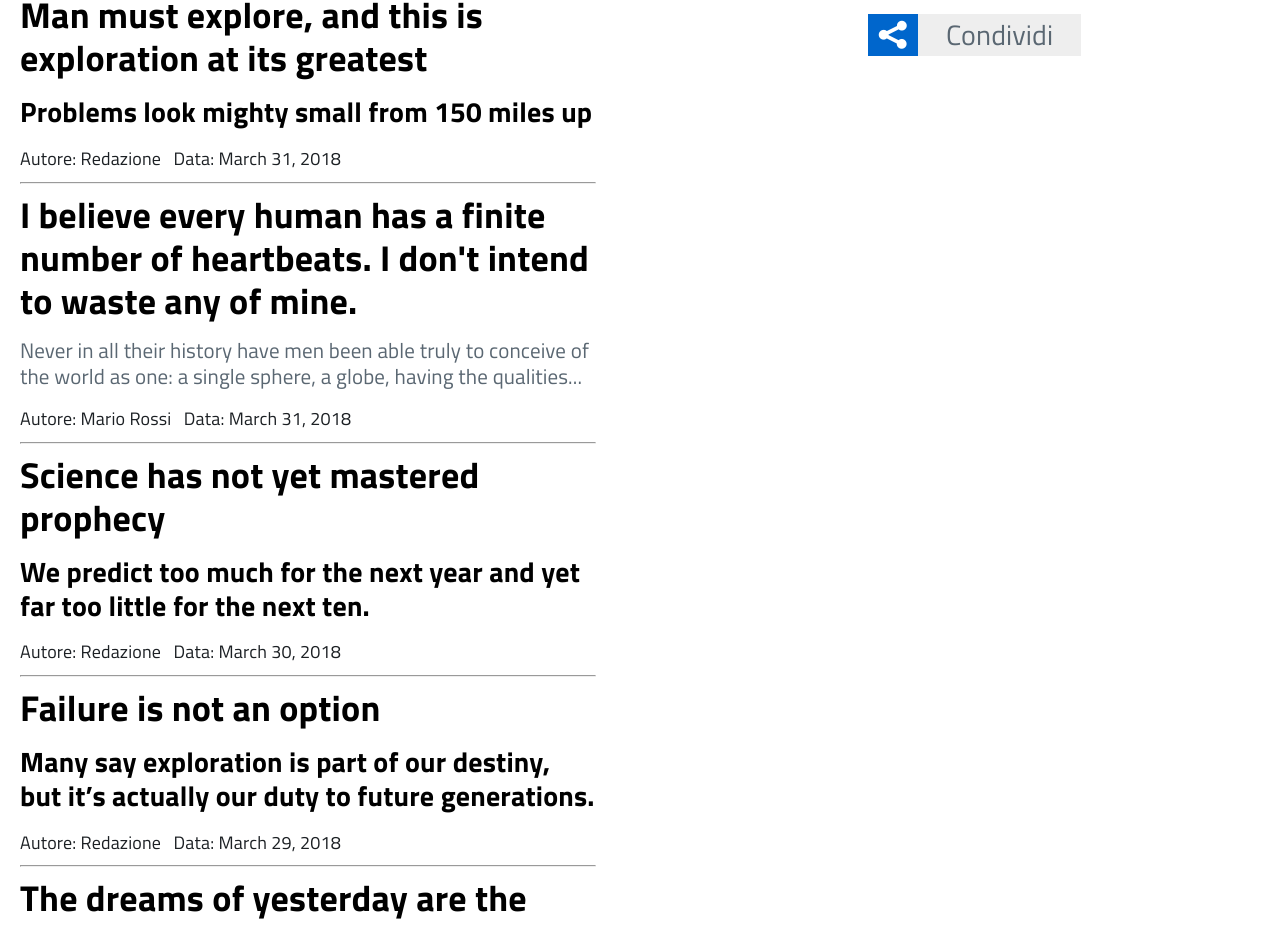
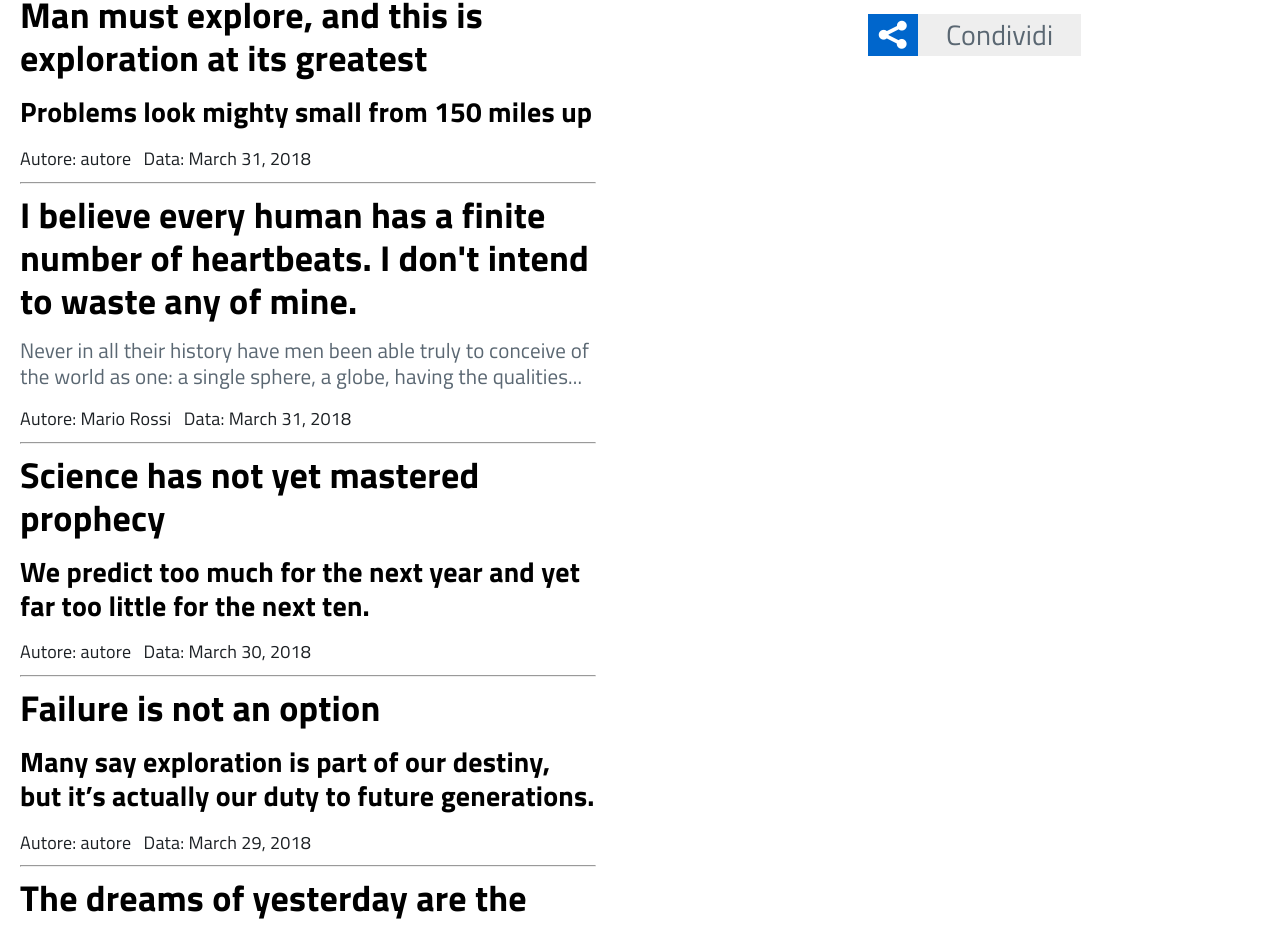
Before and after one commit to silettog/prova_pages, a Jekyll site: the page built from posts/index.html, in a window 1280 px wide and 1400 px high, scrolled down 543 px. Shown: the part 115-1042 px from the top of the window. Built offline with Jekyll 4.4.1, drawn with Linux system fonts in a browser that asks for light colours; the list of posts is cut into pages by our own code.

Commit message:
cambiato indirizzi

```diff
--- a/_config.yml
+++ b/_config.yml
@@ -1,8 +1,8 @@
-title:             "Italia Design Jekyll Theme - by G.Gentili 2018"
-description:       "A theme for Jekyll or GitHub Pages derived from Clean Blog by Start Bootstrap"
+title:             "TITOLO"
+description:       "descrizione"
 baseurl:           "/"
-url:               "https://ggentili.github.io/Italia-Design-Jekyll-Theme/"
-author:            "Redazione"
+url:               "https://github.com/silettog/prova_pages"
+author:            "autore"
 
 # Header data
 header_parent_title: Nome ente sovraordinato
--- a/_includes/footer.html
+++ b/_includes/footer.html
@@ -133,7 +133,7 @@
                     {% if site.contatti_url %}
                     <li><a href="{{ site.contatti_url }}" title="Contatti">Contatti</a></li>
                     {% endif %}
-                    <li><a href="https://github.com/ggentili/Italia-Design-Jekyll-Theme" title="Contatti">Tema</a></li>
+                    <li><a href="https://github.com/silettog/prova_pages" title="Contatti">Tema</a></li>
                 </ul>
 
             </footer>
```
